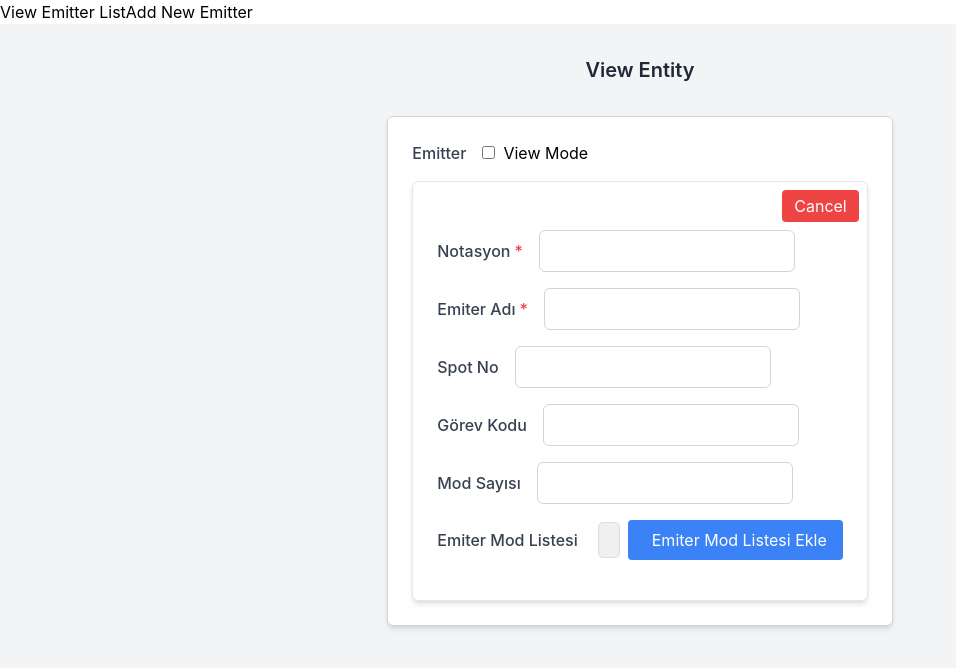
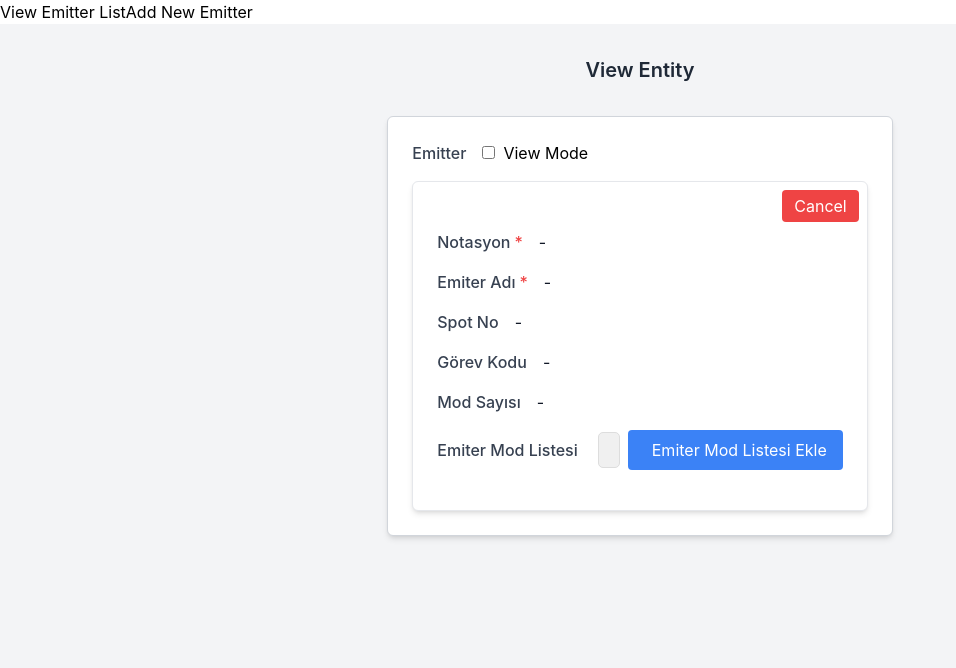
Before and after one commit to ayseberfinozcubuk/treeFormReact, a React (Create React App) app: page /details/1 in a window 1280 px wide. Shown: the top 668 px of the page, without its empty margins (0-956 px from the left). Built offline with nearby package versions, Linux system fonts and the light colour scheme.

Commit message:
input areas is not visible in viewMode

```diff
--- a/src/Components/DynamicForm.jsx
+++ b/src/Components/DynamicForm.jsx
@@ -10,6 +10,7 @@ const DynamicForm = ({
   parentId,
   indentLevel = 0,
   onRemove,
+  isEditMode,
 }) => {
   const [data, setData] = useState(null);
   const [loading, setLoading] = useState(false);
@@ -60,6 +61,7 @@ const DynamicForm = ({
         property={property}
         path={path}
         indentLevel={indentLevel}
+        isEditMode={isEditMode}
       />
     );
   };
--- a/src/Components/InputForm.jsx
+++ b/src/Components/InputForm.jsx
@@ -1,7 +1,7 @@
 import React, { useEffect, useState } from "react";
 import { useFormStore } from "../store/useFormStore";
 
-const InputForm = ({ property, path, indentLevel }) => {
+const InputForm = ({ property, path, indentLevel, isEditMode }) => {
   const {
     updateFormValues,
     formValues,
@@ -15,15 +15,8 @@ const InputForm = ({ property, path, indentLevel }) => {
   const formValueKey = path ? `${path}.${Name}` : Name; // Only add the dot if path is non-empty
   const formValue = formValues[formValueKey];
 
-  // console.log("Input form property: ", property);
-  // console.log("Form values in component aaaa:", formValues); // Log here to ensure it's being passed correctly
-  console.log("formValues: ", formValues);
-  console.log("formValueKey: ", formValueKey);
-  // console.log("name: ", Name);
+  // Check if the field is mandatory and ensure validation
   useEffect(() => {
-    // console.log(`form values inside input: ${formValues.emitterName}`);
-    console.log("Form values in component bbbb:", formValue); // Log here to ensure it's being passed correctly
-
     if (IsMandatory) {
       if (typeof formValue === "string" && formValue.trim() === "") {
         addEmptyMandatoryField(formValueKey);
@@ -35,13 +28,7 @@ const InputForm = ({ property, path, indentLevel }) => {
         addEmptyMandatoryField(formValueKey);
       }
     }
-  }, [
-    IsMandatory,
-    formValues,
-    formValueKey,
-    addEmptyMandatoryField,
-    formValue,
-  ]);
+  }, [IsMandatory, formValueKey, formValue, addEmptyMandatoryField]);
 
   const handleChange = (e) => {
     let value = e.target.value;
@@ -87,9 +74,10 @@ const InputForm = ({ property, path, indentLevel }) => {
         {IsMandatory && <span className="text-red-500 ml-1">*</span>}
       </label>
 
-      {/* Input field with fixed width */}
+      {/* Conditional rendering: Input field in edit mode, plain text in view mode */}
+      {isEditMode ? (
         <input
-        type={Type === "int" || Type === "double" ? "number" : "text"} // Use number type for int and double
+          type={Type === "int" || Type === "double" ? "number" : "text"}
           value={formValue ?? ""} // Use formValues if it exists, otherwise default to an empty string
           onChange={handleChange}
           min={MinMax?.Min}
@@ -99,13 +87,16 @@ const InputForm = ({ property, path, indentLevel }) => {
             error ? "border-red-500" : "border-gray-300"
           } rounded-md p-2 w-64`} // Fixed width for input field
         />
+      ) : (
+        <span className="text-gray-900">{formValue ?? "-"}</span> // Show form value in view mode
+      )}
 
-      {/* Unit label */}
+      {/* Unit label if applicable */}
       {Unit && (
         <label className="form-label text-gray-700 font-medium">{Unit}</label>
       )}
 
-      {/* Error message */}
+      {/* Error message if validation fails */}
       {error && <p className="text-red-500 text-sm">{error}</p>}
     </div>
   );
```
Lines whose indentation alone changed are shown as unchanged.
